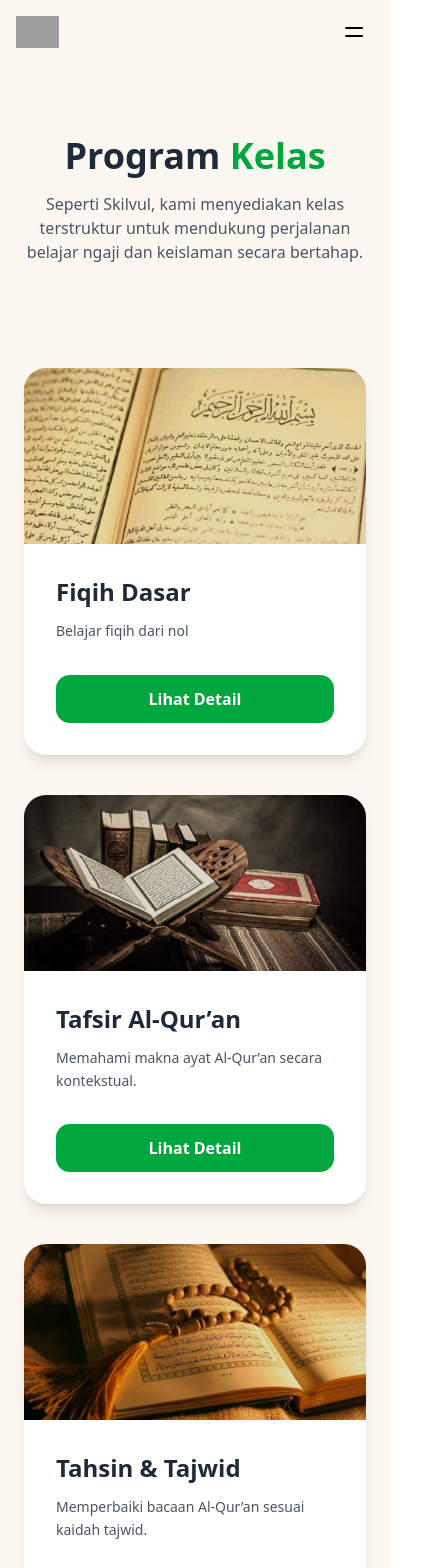
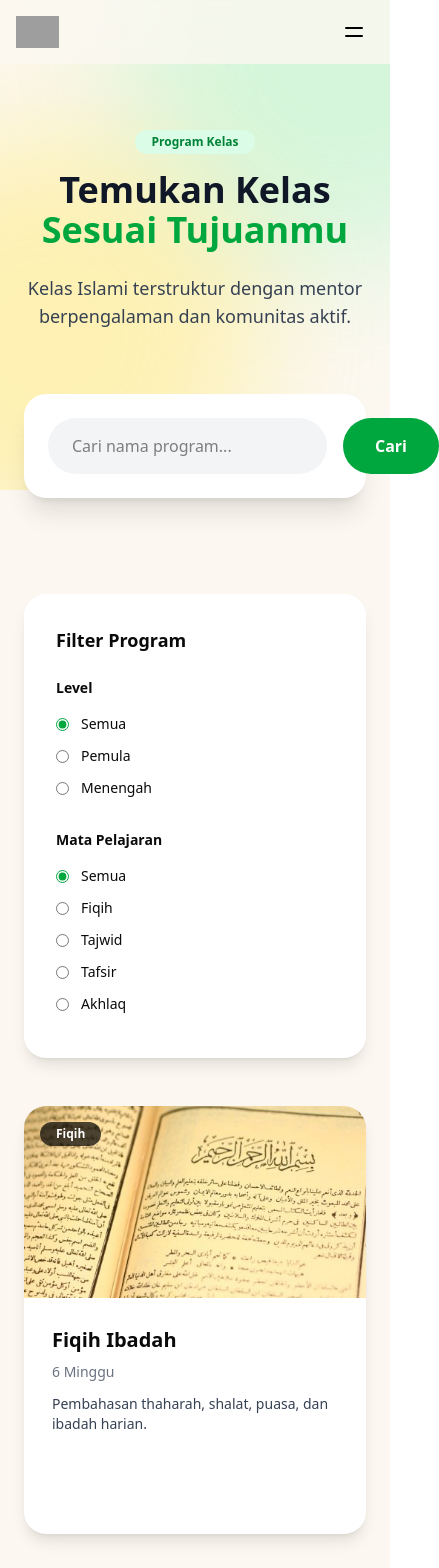
Before and after one commit to FISmart1/ngaji, a Next.js app: page /program in a window 390 px wide. Shown: the top 1568 px of the page, 439 px wide, since content can reach past the window. Built offline with nearby package versions, Linux system fonts and the light colour scheme; grey boxes are pictures that could not be loaded.

Commit message:
tambahin program

```diff
--- a/app/program/page.tsx
+++ b/app/program/page.tsx
@@ -1,177 +1,202 @@
 'use client';
+
+import Navbar from '@/components/Navbar';
+import Footer from '@/components/Footer';
+import { motion } from 'framer-motion';
 import { useState } from 'react';
-import Navbar from '@/components/Navbar';
 
-type Program = {
-  id: number;
-  title: string;
-  level: string;
-  duration: string;
-  image: string;
-  desc: string;
-  detail: string;
-  benefits: string[];
-};
-
-
-const programs: Program[] = [
+const programs = [
   {
     id: 1,
-    title: 'Fiqih Dasar',
+    title: 'Fiqih Ibadah',
     level: 'Pemula',
-    duration: 'Online',
+    mapel: 'Fiqih',
     image: '/program/fiqih.jpg',
-    desc: 'Belajar fiqih dari nol',
-    detail: 'Program ini membahas hukum-hukum dasar Islam yang sering ditemui dalam kehidupan sehari-hari secara praktis dan mudah dipahami.',
-    benefits: ['Pemahaman fiqih ibadah sehari-hari', 'Materi terstruktur & mudah dipahami', 'Pembimbing berpengalaman', 'Akses materi selamanya'],
+    duration: '6 Minggu',
+    desc: 'Pembahasan thaharah, shalat, puasa, dan ibadah harian.',
   },
   {
     id: 2,
-    title: 'Tafsir Al-Qur’an',
+    title: 'Fiqih Muamalah',
     level: 'Menengah',
-    desc: 'Memahami makna ayat Al-Qur’an secara kontekstual.',
-    detail: 'Peserta akan mempelajari tafsir ayat-ayat pilihan, latar belakang turunnya ayat, serta penerapannya dalam kehidupan modern. Cocok untuk yang sudah terbiasa membaca Al-Qur’an.',
-    duration: 'Online',
-    image: '/program/tafsir.jpeg',
-    benefits: ['Pemahaman fiqih ibadah sehari-hari', 'Materi terstruktur & mudah dipahami', 'Pembimbing berpengalaman', 'Akses materi selamanya'],
+    mapel: 'Fiqih',
+    image: '/program/fiqih2.jpg',
+    duration: '8 Minggu',
+    desc: 'Memahami transaksi dan muamalah sesuai syariat.',
   },
   {
     id: 3,
-    title: 'Tahsin & Tajwid',
-    level: 'Semua Level',
-    desc: 'Memperbaiki bacaan Al-Qur’an sesuai kaidah tajwid.',
-    detail: 'Fokus pada makharijul huruf, sifat huruf, dan penerapan tajwid secara praktik. Tersedia sesi evaluasi bacaan bersama mentor.',
-    duration: 'Online',
-    image: '/program/quran.jpeg',
-    benefits: ['Pemahaman fiqih ibadah sehari-hari', 'Materi terstruktur & mudah dipahami', 'Pembimbing berpengalaman', 'Akses materi selamanya'],
+    title: 'Tajwid Dasar',
+    level: 'Pemula',
+    mapel: 'Tajwid',
+    image: '/program/tajwid.jpg',
+    duration: '6 Minggu',
+    desc: 'Makharijul huruf dan hukum bacaan dasar.',
+  },
+  {
+    id: 4,
+    title: 'Tajwid Lanjutan',
+    level: 'Menengah',
+    mapel: 'Tajwid',
+    image: '/program/tajwid2.jpg',
+    duration: '8 Minggu',
+    desc: 'Pendalaman gharib dan tajwid tingkat lanjut.',
+  },
+  {
+    id: 5,
+    title: 'Tafsir Tematik',
+    level: 'Menengah',
+    mapel: 'Tafsir',
+    image: '/program/tafsir.jpeg',
+    duration: '10 Minggu',
+    desc: 'Mengkaji tema kehidupan dari ayat Al-Qur’an.',
+  },
+  {
+    id: 6,
+    title: 'Adab & Akhlaq Muslim',
+    level: 'Pemula',
+    mapel: 'Akhlaq',
+    image: '/program/adab.jpg',
+    duration: '4 Minggu',
+    desc: 'Membentuk karakter dan akhlaq Islami.',
   },
 ];
 
 export default function ProgramPage() {
-  const [selected, setSelected] = useState<Program | null>(null);
+  const [search, setSearch] = useState('');
+  const [level, setLevel] = useState('Semua');
+  const [mapel, setMapel] = useState('Semua');
 
+  const filtered = programs.filter((p) => {
+    const matchSearch = p.title.toLowerCase().includes(search.toLowerCase());
+    const matchLevel = level === 'Semua' || p.level === level;
+    const matchMapel = mapel === 'Semua' || p.mapel === mapel;
+    return matchSearch && matchLevel && matchMapel;
+  });
 
   return (
-    <div>
+    <div className="bg-[#FCF8F1] min-h-screen">
       <Navbar />
-      <section className="w-full bg-[#FCF8F1] py-24 px-6">
-        <div className="max-w-7xl mx-auto">
-          {/* Header */}
-          <div className="text-center mb-16 py-10">
-            <h1 className="text-4xl md:text-6xl font-bold text-gray-800">
-              Program <span className="text-green-600">Kelas</span>
-            </h1>
-            <p className="mt-4 text-gray-600 max-w-2xl mx-auto">Seperti Skilvul, kami menyediakan kelas terstruktur untuk mendukung perjalanan belajar ngaji dan keislaman secara bertahap.</p>
-          </div>
 
-          {/* Cards */}
-          <div className="grid grid-cols-1 sm:grid-cols-2 lg:grid-cols-3 gap-10">
-            {programs.map((item) => (
-              <div
+      {/* ================= HERO ================= */}
+      <section className="pt-32 pb-40 px-6 relative overflow-hidden">
+        <div className="absolute -top-40 -right-40 w-[420px] h-[420px] bg-green-300/30 rounded-full blur-3xl" />
+        <div className="absolute top-32 -left-40 w-[420px] h-[420px] bg-yellow-300/30 rounded-full blur-3xl" />
+
+        <motion.div
+          initial={{ opacity: 0, y: 30 }}
+          animate={{ opacity: 1, y: 0 }}
+          className="relative max-w-5xl mx-auto text-center"
+        >
+          <span className="inline-block mb-4 text-xs font-semibold px-4 py-1 rounded-full bg-green-100 text-green-700">
+            Program Kelas
+          </span>
+
+          <h1 className="text-4xl md:text-6xl font-extrabold text-gray-900">
+            Temukan Kelas <br />
+            <span className="text-green-600">Sesuai Tujuanmu</span>
+          </h1>
+
+          <p className="mt-6 text-gray-700 text-lg max-w-3xl mx-auto">
+            Kelas Islami terstruktur dengan mentor berpengalaman dan komunitas aktif.
+          </p>
+        </motion.div>
+      </section>
+
+      {/* ================= SEARCH FLOAT ================= */}
+      <section className="-mt-24 px-6 relative z-20">
+        <div className="max-w-4xl mx-auto bg-white rounded-3xl shadow-xl p-6 flex items-center gap-4">
+          <input
+            type="text"
+            placeholder="Cari nama program..."
+            value={search}
+            onChange={(e) => setSearch(e.target.value)}
+            className="flex-1 px-6 py-4 rounded-full bg-gray-100 focus:outline-none"
+          />
+          <button className="px-8 py-4 rounded-full bg-green-600 text-white font-semibold">
+            Cari
+          </button>
+        </div>
+      </section>
+
+      {/* ================= CONTENT ================= */}
+      <section className="px-6 pt-24 pb-32">
+        <div className="max-w-7xl mx-auto grid grid-cols-1 lg:grid-cols-4 gap-12">
+
+          {/* ===== FILTER SIDEBAR ===== */}
+          <aside className="lg:col-span-1 bg-white rounded-3xl shadow-lg p-8 h-fit sticky top-28">
+            <h3 className="font-bold text-lg mb-6">Filter Program</h3>
+
+            {/* LEVEL */}
+            <div className="mb-8">
+              <p className="text-sm font-semibold mb-4">Level</p>
+              {['Semua', 'Pemula', 'Menengah'].map((item) => (
+                <label key={item} className="flex items-center gap-3 mb-3 text-sm">
+                  <input
+                    type="radio"
+                    checked={level === item}
+                    onChange={() => setLevel(item)}
+                    className="accent-green-600"
+                  />
+                  {item}
+                </label>
+              ))}
+            </div>
+
+            {/* MAPEL */}
+            <div>
+              <p className="text-sm font-semibold mb-4">Mata Pelajaran</p>
+              {['Semua', 'Fiqih', 'Tajwid', 'Tafsir', 'Akhlaq'].map((item) => (
+                <label key={item} className="flex items-center gap-3 mb-3 text-sm">
+                  <input
+                    type="radio"
+                    checked={mapel === item}
+                    onChange={() => setMapel(item)}
+                    className="accent-green-600"
+                  />
+                  {item}
+                </label>
+              ))}
+            </div>
+          </aside>
+
+          {/* ===== PROGRAM GRID ===== */}
+          <div className="lg:col-span-3 grid grid-cols-1 sm:grid-cols-2 xl:grid-cols-3 gap-10">
+            {filtered.map((item) => (
+              <motion.div
                 key={item.id}
-                className="bg-white rounded-3xl shadow-lg overflow-hidden
-             flex flex-col justify-between
-             transition hover:shadow-xl"
+                initial={{ opacity: 0, y: 40 }}
+                whileInView={{ opacity: 1, y: 0 }}
+                viewport={{ once: true }}
+                className="group bg-white rounded-3xl overflow-hidden shadow-lg hover:shadow-2xl transition"
               >
-                {/* Image */}
-                <div className="relative h-44 w-full">
-                  <img src={item.image} alt={item.title} className="w-full h-full object-cover" />
-                  {/* overlay tipis */}
-                  <div className="absolute inset-0 bg-black/10" />
+                <div className="relative h-48">
+                  <img
+                    src={item.image}
+                    alt={item.title}
+                    className="w-full h-full object-cover group-hover:scale-110 transition duration-700"
+                  />
+                  <div className="absolute top-4 left-4 px-4 py-1 rounded-full text-xs font-semibold bg-black/70 text-white">
+                    {item.mapel}
+                  </div>
                 </div>
 
-                {/* Content */}
-                <div className="p-8 flex flex-col justify-between h-full">
-                  <div>
-                    <h3 className="text-2xl font-bold text-gray-800 mb-3">{item.title}</h3>
+                <div className="p-7 flex flex-col h-full">
+                  <h3 className="font-bold text-xl mb-2">{item.title}</h3>
+                  <p className="text-sm text-gray-500 mb-3">{item.duration}</p>
+                  <p className="text-gray-700 text-sm mb-6 flex-1">{item.desc}</p>
 
-                    <p className="text-gray-600 text-sm leading-relaxed">{item.desc}</p>
-                  </div>
-
-                  <button
-                    onClick={() => setSelected(item)}
-                    className="mt-8 px-6 py-3 rounded-xl
-                 bg-green-600 text-white font-semibold
-                 hover:bg-green-700 transition"
-                  >
+                  <button className="w-full py-3 rounded-full bg-black text-white font-semibold hover:bg-green-600 transition">
                     Lihat Detail
                   </button>
                 </div>
-              </div>
+              </motion.div>
             ))}
           </div>
         </div>
+      </section>
 
-        {/* Modal */}
-        {selected && (
-          <div className="fixed inset-0 z-[2000] bg-black/50 flex items-center justify-center px-4">
-            <div className="bg-white max-w-4xl w-full rounded-3xl shadow-2xl p-10 animate-fadeIn relative">
-              {/* Close */}
-              <button onClick={() => setSelected(null)} className="absolute top-6 right-6 text-gray-400 hover:text-gray-700">
-                ✕
-              </button>
-
-              {/* TOP SECTION */}
-              <div className="grid grid-cols-1 lg:grid-cols-2 gap-10 items-start">
-                {/* LEFT — TEXT */}
-                <div>
-                  <span className="inline-block mb-4 text-xs font-semibold px-4 py-1 rounded-full bg-green-100 text-green-700">{selected.level}</span>
-
-                  <h3 className="text-4xl font-extrabold text-gray-900 leading-tight mb-3">{selected.title}</h3>
-
-                  <p className="text-sm text-gray-500 mb-6">Lokasi Pembelajaran · {selected.duration}</p>
-
-                  <p className="text-gray-700 leading-relaxed text-base">{selected.detail}</p>
-                </div>
-
-                {/* RIGHT — IMAGE */}
-                <div className="w-full">
-                  <div className="rounded-2xl overflow-hidden shadow-lg">
-                    <img src={selected.image} alt={selected.title} className="w-full h-56 object-cover" />
-                  </div>
-                </div>
-              </div>
-
-              {/* DIVIDER */}
-              <div className="my-10 h-px bg-gray-200" />
-
-              {/* BENEFITS */}
-              <div>
-                <h4 className="text-lg font-semibold text-gray-900 mb-6">Yang akan kamu pelajari</h4>
-
-                <ul className="grid grid-cols-1 sm:grid-cols-2 gap-4 text-sm text-gray-700">
-                  {selected.benefits.map((item, i) => (
-                    <li key={i} className="flex items-start gap-3">
-                      <span className="text-green-600 font-bold mt-0.5">✓</span>
-                      <span>{item}</span>
-                    </li>
-                  ))}
-                </ul>
-              </div>
-
-              {/* CTA */}
-              <div className="mt-10 flex flex-col sm:flex-row gap-4">
-                <button
-                  className="flex-1 py-4 rounded-full bg-green-600
-                   text-white font-semibold
-                   hover:bg-green-700 transition"
-                >
-                  Daftar Sekarang
-                </button>
-
-                <button
-                  onClick={() => setSelected(null)}
-                  className="flex-1 py-4 rounded-full
-                   border border-gray-300
-                   hover:bg-gray-100 transition"
-                >
-                  Tutup
-                </button>
-              </div>
-            </div>
-          </div>
-        )}
-      </section>
+      <Footer />
     </div>
   );
 }
--- a/components/hero.tsx
+++ b/components/hero.tsx
@@ -26,7 +26,7 @@ export default function HeroSection() {
       {/* Header */}
 
       {/* Hero Section */}
-      <section className="bg-[#FCF8F1] bg-opacity-30 pt-24 pb-10 sm:py-16 lg:py-24 ">
+      <section className="bg-[#FCF8F1] bg-opacity-30 sm:py-16 lg:py-24 xl:py-[10%]">
         <div className="px-4 mx-auto max-w-7xl sm:px-6 lg:px-8">
           <div className="grid items-center grid-cols-1 gap-12 lg:grid-cols-2">
             {/* Text */}
```
Also changed, not shown: app/profil/page.tsx (+138 -91 lines), public/sambutan.jpeg, 1 other file (tests, documents, lock files or other folders).
